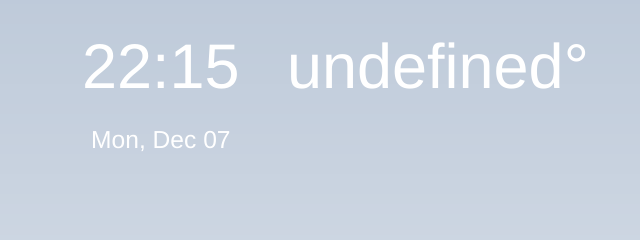
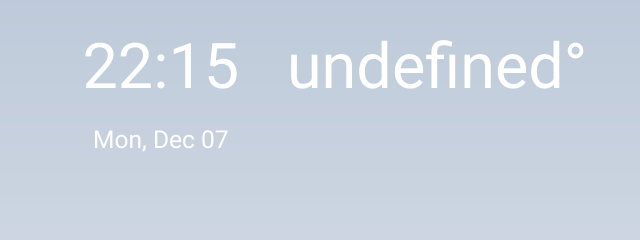
Before and after one commit to Cranium1/nyc-home, a website: page index.html in a window 1280 px wide. Shown: the top 240 px of the page, 594-1234 px from the left. Drawn offline with Linux system fonts and the light colour scheme.

Commit message:
added roboto font

```diff
--- a/style.css
+++ b/style.css
@@ -14,9 +14,10 @@ body {
     position: fixed;
     z-index: 9999;
 }
-#datacontainer, h1 {
+#datacontainer {
     color: white;
-    font-family: 'Helvetica Neue';
+    font-family: 'Roboto';
+    font-weight: 100;
 }
 
 .citycontainer {
```
